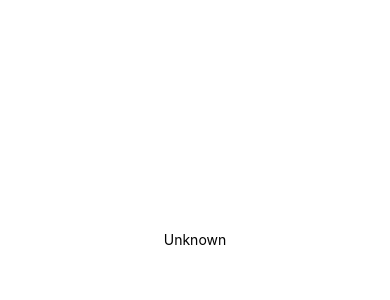
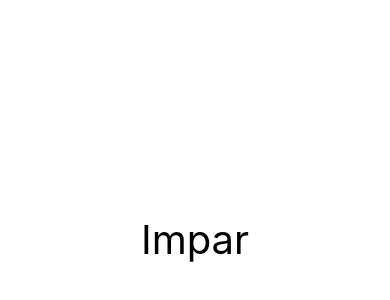
Before and after one commit to lucasgabrielmoura/mobile-estudos, a React Native app in the folder estudos-expo-react/: screen / in a window 390 px wide. Shown: the part 198-498 px from the top of the page. Built offline with nearby package versions, Linux system fonts and the light colour scheme.

Commit message:
renderizacao-condicional-1

```diff
--- a/estudos-expo-react/App.tsx
+++ b/estudos-expo-react/App.tsx
@@ -12,6 +12,7 @@ import RandomActivitie from "./src/components/TarefaRandomNumber";
 import TituloFrag from "./src/components/TituloFragment";
 import ContV2 from "./src/components/contador/ContadorV2";
 import DiferenciarSO from "./src/components/Diferenciar";
+import DiferenciarParImpar from "./src/components/difParImpar";
 
 export default function App(){
 
@@ -36,8 +37,9 @@ export default function App(){
       <Count />
       <Pai2/>
       <ContV2/>
+      <DiferenciarSO />
       */}
-      <DiferenciarSO />
+      <DiferenciarParImpar numero={1}/>
     </View>
   )
 }
--- /dev/null
+++ b/estudos-expo-react/src/components/difParImpar.tsx
@@ -0,0 +1,15 @@
+import React from "react"
+import { Text } from "react-native"
+import estilo from "../styles/estilo"
+
+type typeparimpar = {
+    numero: number;
+}
+
+export default function DiferenciarParImpar(props:typeparimpar){
+    return(
+        <>
+            {props.numero % 2 === 0?<Text style={estilo.global}>Par</Text>:props.numero % 1 === 0?<Text style={estilo.global}>Impar</Text>:false}
+        </>
+    )
+}
```
